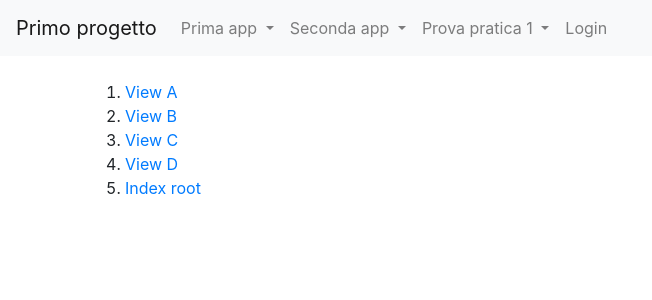
After one commit to StefanoNicastro/primo_progetto, a Django app: template voti/templates/voti/index.html in a window 1280 px wide. The commit adds this page. Shown: the top 300 px of the page, without its empty margins (0-652 px from the left). Run offline with Django 5.2, Linux system fonts and the light colour scheme; the template is opened without the code that fills it, so the values that code supplies are empty.

Commit message:
index_aggiunti

```diff
--- a/forms_app/urls.py
+++ b/forms_app/urls.py
@@ -6,5 +6,6 @@ urlpatterns = [
     path('contattaci/', contatti, name='contatti'),
     path('lista_contatti/', lista_contatti, name='lista_contatti'),
     path('elimina_contatto/<int:pk>', elimina_contatto, name='elimina_contatto'),
-    path('modifica_contatto/<int:pk>', modifica_contatto, name='modifica_contatto')
+    path('modifica_contatto/<int:pk>', modifica_contatto, name='modifica_contatto'),
+    path("", index, name="index")
 ]
--- a/forms_app/views.py
+++ b/forms_app/views.py
@@ -79,3 +79,6 @@ def elimina_contatto (request, pk):
         return redirect('forms_app:lista-contatti')
     context= {'contatto': contatto}
     return render (request, 'elimina contatto.html',context)
+
+def index(request):
+    return render (request, 'forms_app/index.html')
--- a/templates/index_root.html
+++ b/templates/index_root.html
@@ -7,5 +7,7 @@
         <li><a href="{% url 'seconda_app:index'%}">Index seconda app</a></li>
         <li><a href="{% url 'prova_pratica_1:index'%}">Index prova pratica 1</a></li>
         <li><a href="{% url 'news:index'%}">Index news</a></li>
+        <li><a href="{% url 'voti:index'%}">Index voti</a></li>
+        <li><a href="{% url 'forms_app:index'%}">Index contatti</a></li>
     </ol>
 {%endblock content%}
--- /dev/null
+++ b/voti/templates/voti/index.html
@@ -0,0 +1,11 @@
+{% extends "base.html"%}
+{%block title%} {{block.super}} | Index Root {% endblock title%}
+{%block content%}
+    <ol>
+        <li><a href="{% url 'voti:view_a'%}">View A</a></li>
+        <li><a href="{% url 'voti:view_b'%}">View B</a></li>
+        <li><a href="{% url 'voti:view_c'%}">View C</a></li>
+        <li><a href="{% url 'voti:view_d'%}">View D</a></li>
+        <li><a href="/">Index root</a></li>
+    </ol>
+{%endblock content%}
--- a/voti/urls.py
+++ b/voti/urls.py
@@ -1,11 +1,12 @@
 from django.urls import path
-from .views import voti, view_a, view_b, view_c, view_d
+from .views import voti, view_a, view_b, view_c, view_d, index
 app_name="voti"
 
 urlpatterns=[
     path("view_a", view_a, name="view_a"),
     path("view_b", view_b, name="view_b"),
     path("view_c", view_c, name="view_c"),
-    path("view_d", view_d, name="view_d")
+    path("view_d", view_d, name="view_d"),
+    path("", index, name="index")
 
 ]
--- a/voti/views.py
+++ b/voti/views.py
@@ -73,3 +73,6 @@ def view_d(request):
         'list_max': list_max
     }
     return render(request, "view_d.html", context)
+
+def index(request):
+    return render(request, "voti/index.html")
```
Also changed, not shown: forms_app/templates/forms_app/index.html (added, +9 -0 lines), db.sqlite3.
